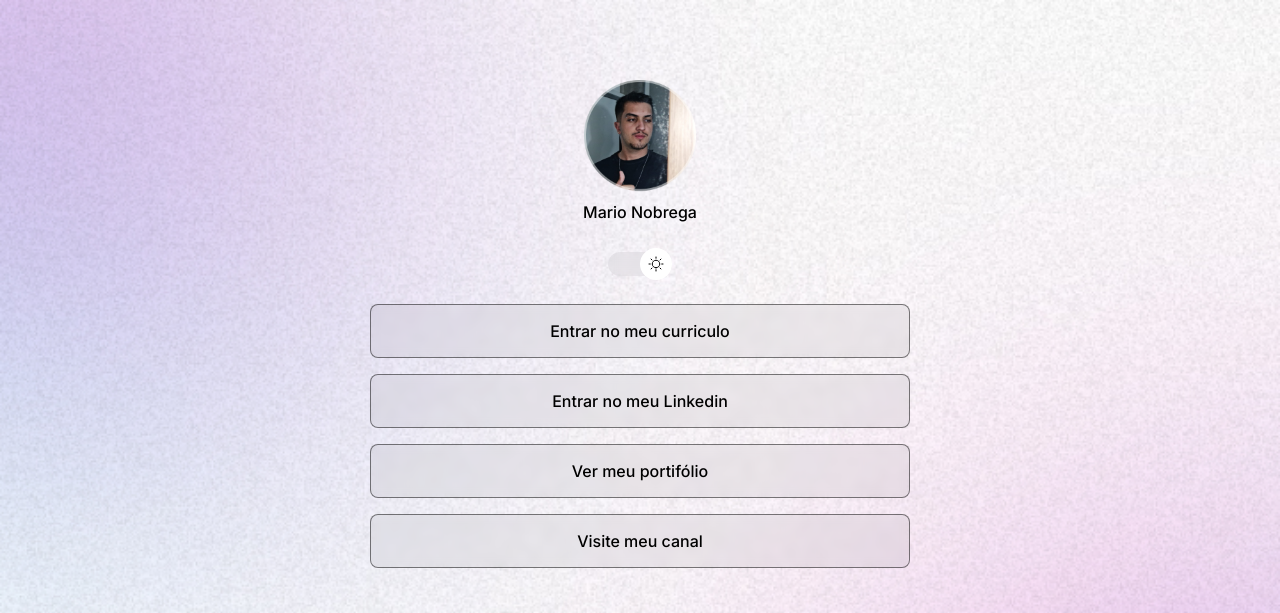
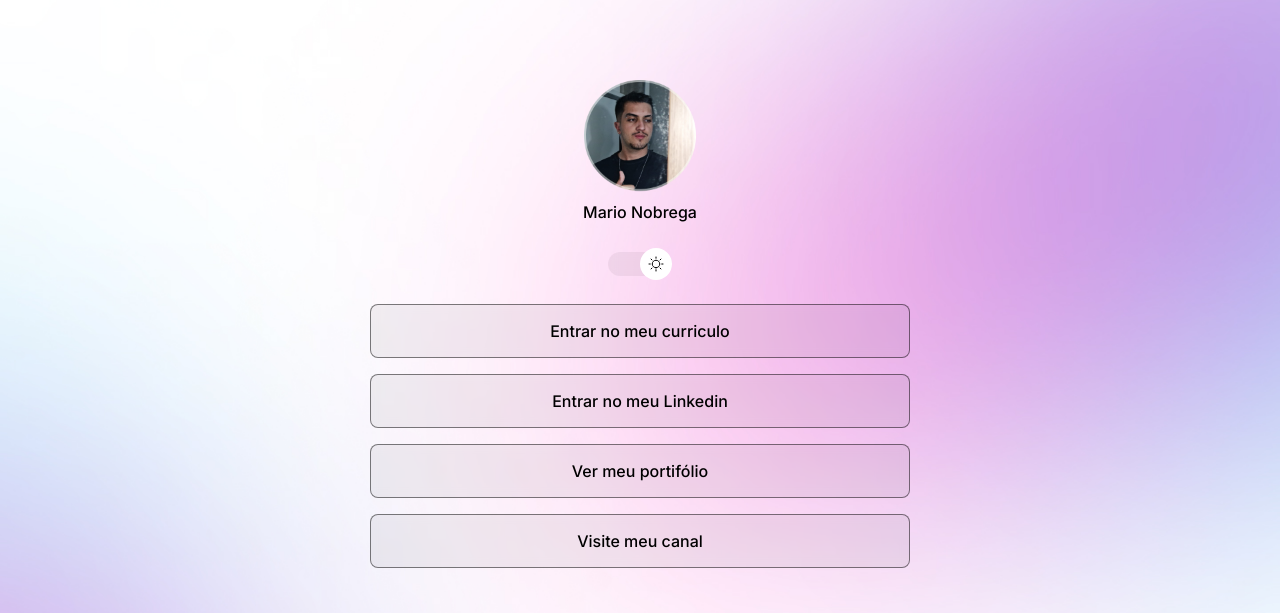
Before and after one commit to NOBREGAZ322/NOVOHTMML, a plain HTML site: page inde.html in a window 1280 px wide. Shown: the top 613 px of the page. Drawn offline with nearby package versions, Linux system fonts and the light colour scheme.

Commit message:
mudança de background com base na media quieries

```diff
--- a/style.css
+++ b/style.css
@@ -29,8 +29,8 @@
 
 body
 {
-    background:var(--bg-url) no-repeat top center/cover
-
+    background:var(--bg-url) no-repeat top center/cover;
+    height: 100vh;
 }
 
 body *
@@ -193,3 +193,17 @@ footer
     font-size: 15px;
 
 }
+
+
+@media (min-width:700px)
+{
+    :root
+    {
+       --bg-url:url(./aasents/bg-desktop.jpg);
+    }
+
+    .light
+    {
+        --bg-url:url(./aasents/bg-desktop-light.jpg);
+    }
+}
```
